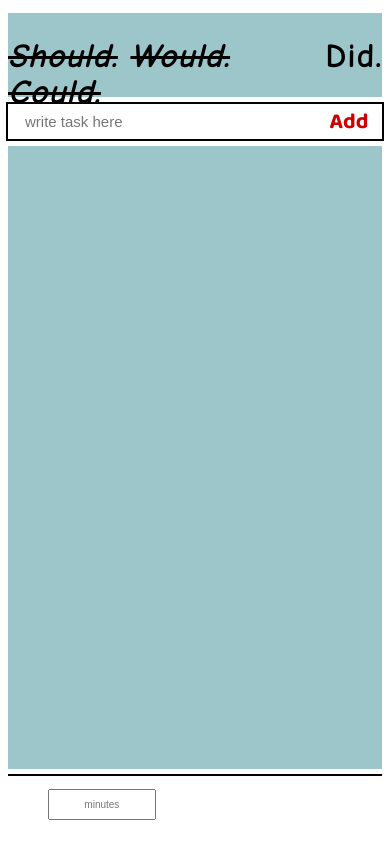
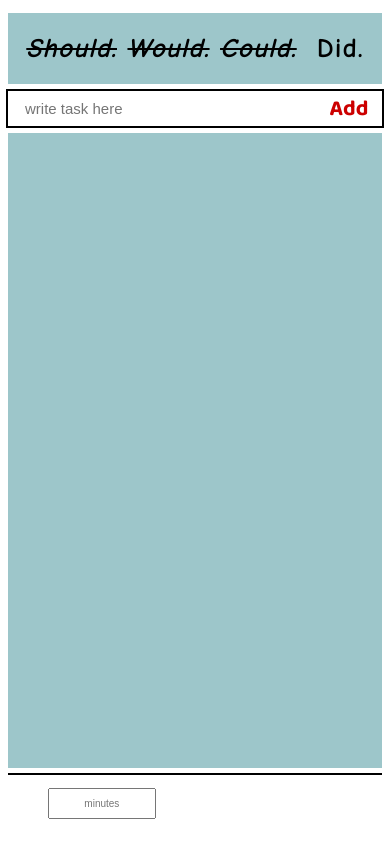
Before and after one commit to ztisaj/To-Do-List, a plain HTML site: page index.html in a window 390 px wide. Drawn offline with Linux system fonts and the light colour scheme.

Commit message:
Update style.css

```diff
--- a/style.css
+++ b/style.css
@@ -197,3 +197,8 @@ input[type=number] {
     margin-right: 0;
   }
 }
+@media only screen and (max-width:450px){
+  #title {
+    font-size: 2vh;
+  }
+}
```
